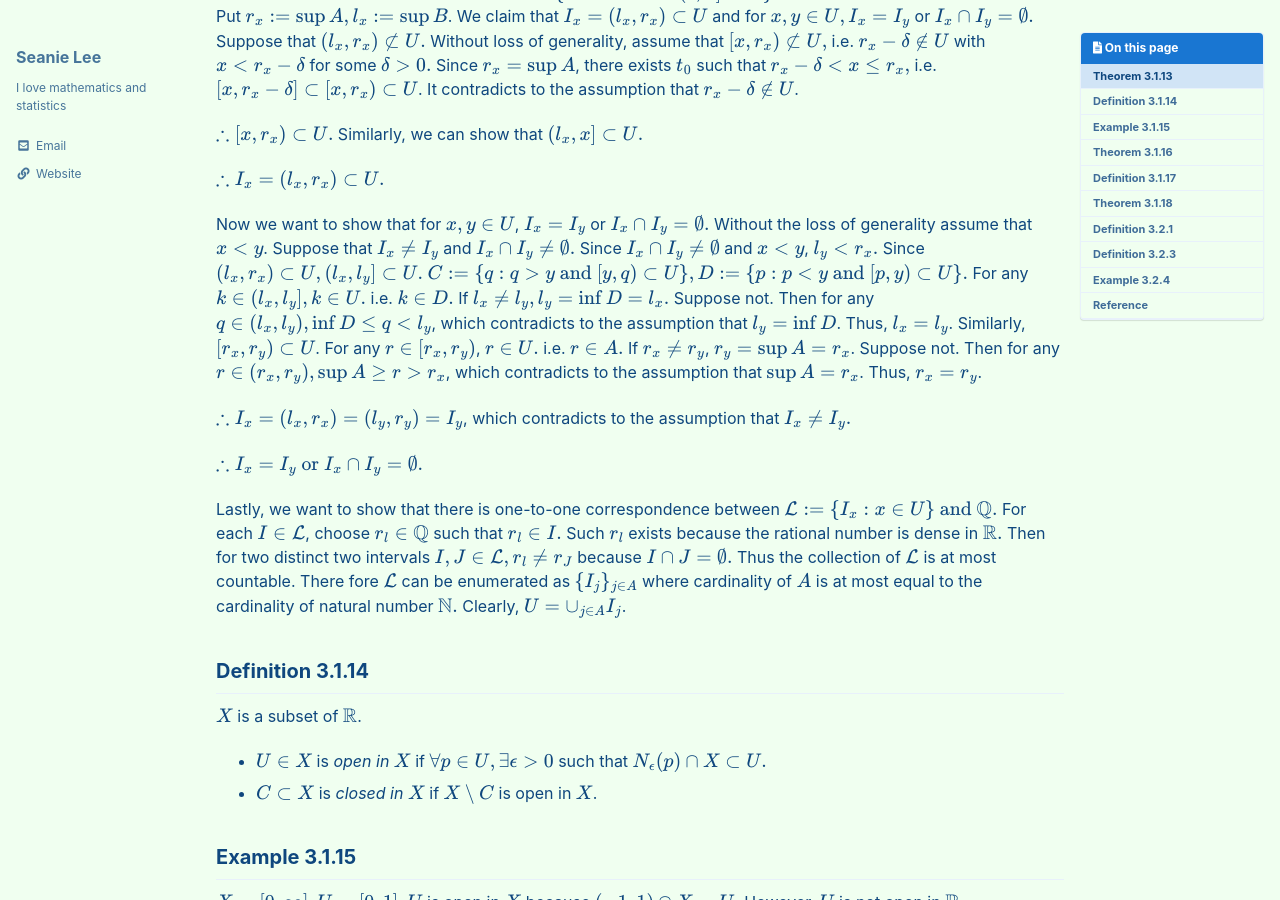
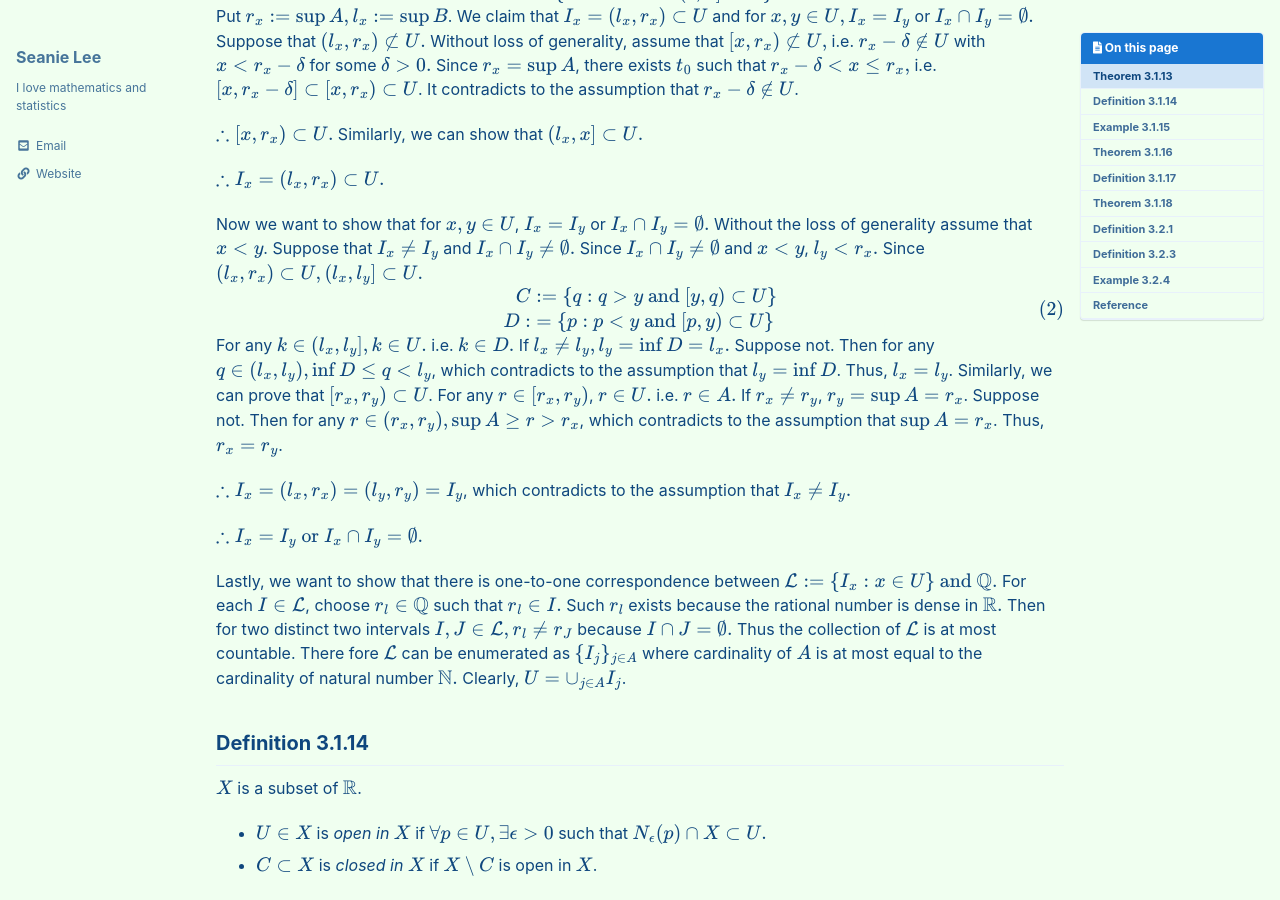
Before and after one commit to seanie12/blog, a Jekyll site: the page built from _posts/2021-01-17-open-close-2.md, in a window 1280 px wide and 900 px high, scrolled down 391 px. Built offline with Jekyll 4.4.1, drawn with Linux system fonts in a browser that asks for light colours; cached includes are drawn as plain includes; formulas are drawn with MathJax 3.

Commit message:
Update 2021-01-17-open-close-2.md

```diff
--- a/_posts/2021-01-17-open-close-2.md
+++ b/_posts/2021-01-17-open-close-2.md
@@ -39,8 +39,17 @@ Similarly, we can show that $(l_x, x] \subset U.$
 
 $\therefore  I_x = (l_x, r_x) \subset U.$
 
-Now we want to show that for $x,y\in U$, $I_x = I_y$ or $I_x \cap I_y =\emptyset.$ Without the loss of generality assume that $x<y$. Suppose that $I_x \neq I_y$ and $I_x \cap I_y \neq \emptyset.$ Since $I_x \cap I_y \neq \emptyset$ and $x<y$, $l_y < r_x.$ Since $(l_x, r_x) \subset U, (l_x, l_y]\subset U.$ $$C:=\{q: q>y \text{ and } [y,q)\subset U \}, D:= \{p: p<y \text{ and } [p,y) \subset U \}.$$ For any $k\in (l_x, l_y], k\in U.$ i.e. $k\in D.$ If $l_x\neq l_y, l_y = \inf D = l_x.$ Suppose not. Then for any $q \in (l_x, l_y), \inf D \leq q < l_y$, which contradicts to the assumption that $l_y = \inf D$. Thus, $l_x = l_y$.
-Similarly, $[r_x, r_y) \subset U$. For any $r \in [r_x, r_y)$, $r \in U.$ i.e. $r\in A.$ If $r_x \neq r_y$, $r_y = \sup A = r_x$. Suppose not. Then for any $r \in (r_x, r_y), \sup A \geq r > r_x$, which contradicts to the assumption that $\sup A = r_x$. Thus, $r_x=r_y$.
+Now we want to show that for $x,y\in U$, $I_x = I_y$ or $I_x \cap I_y =\emptyset.$ Without the loss of generality assume that $x<y$. Suppose that $I_x \neq I_y$ and $I_x \cap I_y \neq \emptyset.$ Since $I_x \cap I_y \neq \emptyset$ and $x<y$, $l_y < r_x.$ Since $(l_x, r_x) \subset U, (l_x, l_y]\subset U.$
+$$
+\begin{align}
+\begin{split}
+C &:=\{q: q>y \text{ and } [y,q)\subset U \}\\
+D:&= \{p: p<y \text{ and } [p,y) \subset U \}\\
+\end{split}
+\end{align}
+$$
+For any $k\in (l_x, l_y], k\in U.$ i.e. $k\in D.$ If $l_x\neq l_y, l_y = \inf D = l_x.$ Suppose not. Then for any $q \in (l_x, l_y), \inf D \leq q < l_y$, which contradicts to the assumption that $l_y = \inf D$. Thus, $l_x = l_y$.
+Similarly, we can prove that $[r_x, r_y) \subset U$. For any $r \in [r_x, r_y)$, $r \in U.$ i.e. $r\in A.$ If $r_x \neq r_y$, $r_y = \sup A = r_x$. Suppose not. Then for any $r \in (r_x, r_y), \sup A \geq r > r_x$, which contradicts to the assumption that $\sup A = r_x$. Thus, $r_x=r_y$.
 
 $\therefore I_x = (l_x, r_x) = (l_y, r_y) =I_y$, which contradicts to the assumption that $I_x \neq I_y.$
 
```
